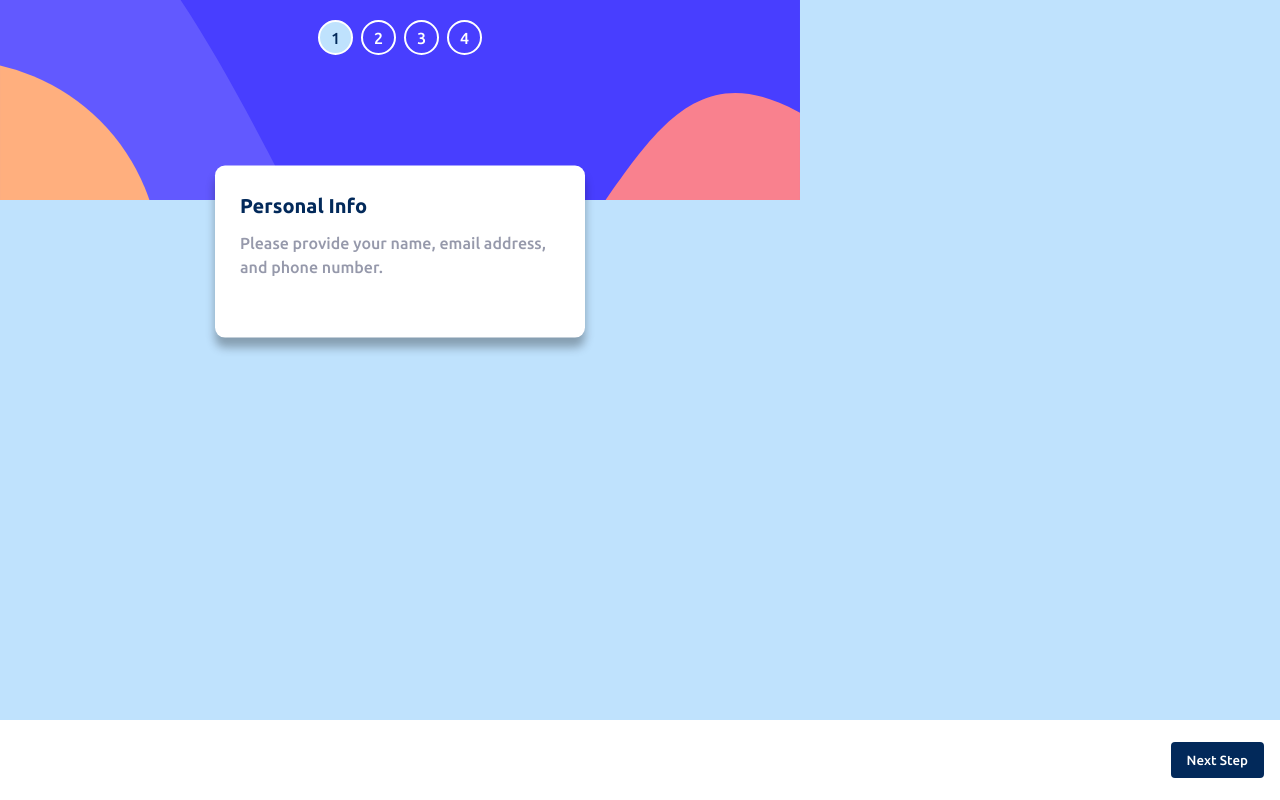
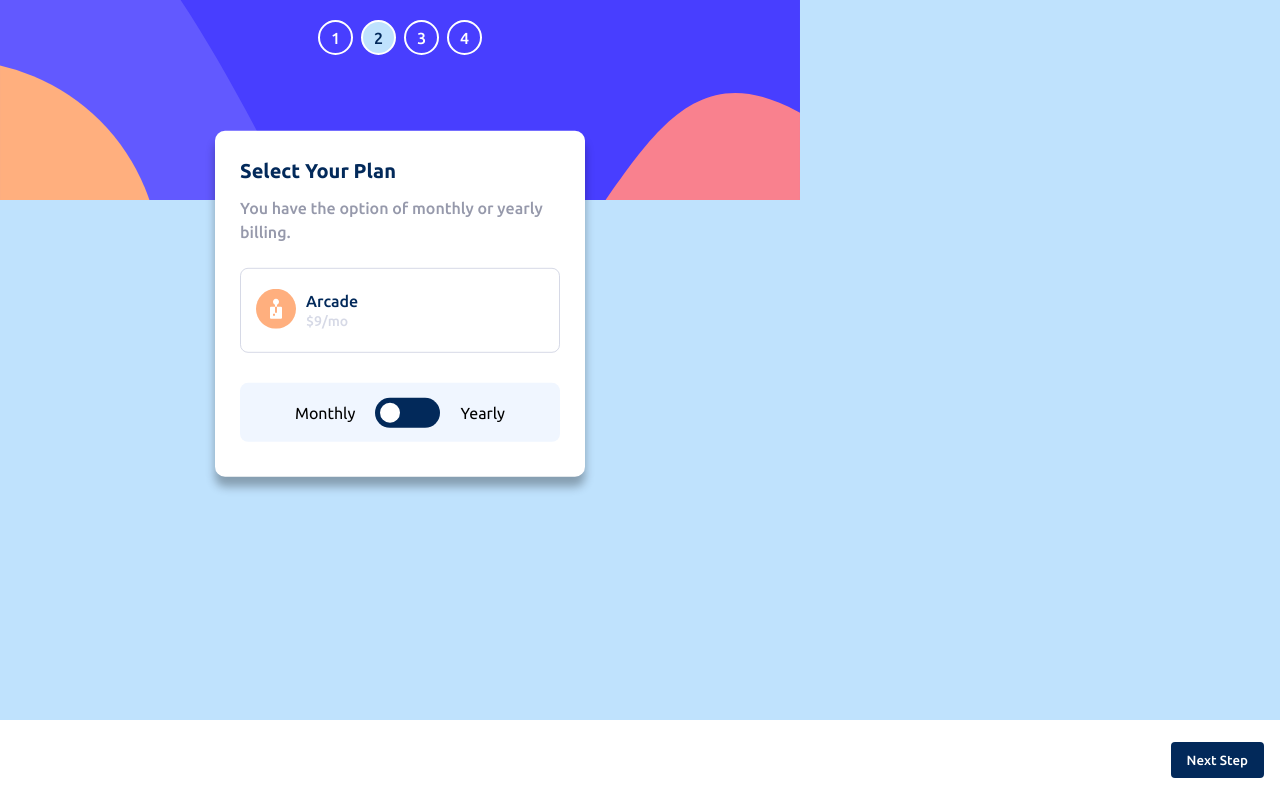
Before and after one commit to yanmoenaing118/frontend-mentor-challenges, a website: page multi-step-form-main/index.html in a window 1280 px wide. Drawn offline with Linux system fonts and the light colour scheme.

Commit message:
switcher

```diff
--- a/multi-step-form-main/index.html
+++ b/multi-step-form-main/index.html
@@ -1,19 +1,16 @@
 <!DOCTYPE html>
 <html lang="en">
+
 <head>
   <meta charset="UTF-8" />
   <meta name="viewport" content="width=device-width, initial-scale=1.0" />
   <!-- displays site properly based on user's device -->
 
-    <link
-      rel="icon"
-      type="image/png"
-      sizes="32x32"
-      href="./assets/images/favicon-32x32.png"
-    />
+  <link rel="icon" type="image/png" sizes="32x32" href="./assets/images/favicon-32x32.png" />
   <link rel="stylesheet" href="css/style.css" />
   <title>Frontend Mentor | Multi-step form</title>
 </head>
+
 <body>
   <div class="container">
     <div class="sidebar">
@@ -40,6 +37,7 @@
           </header>
 
           <div class="content-body hide">
+            <form>
               <div class="form-group">
                 <label for="name" class="form-label">Name</label>
                 <input type="text" id="name" class="form-input" placeholder="e.g Stephen King">
@@ -54,10 +52,30 @@
                 <label for="phone" class="form-label">Phone Number</label>
                 <input type="text" id="phone" class="form-input" placeholder="e.g. +1 234 567 890">
               </div>
+            </form>
           </div>
 
           <div class="content-body">
-
+            <div class="plans">
+              <div class="plan">
+                <div class="plan-icon">
+                  <img src="assets/images/icon-arcade.svg" alt="arcade">
+                </div>
+                <div class="plan-content">
+                  <div class="plan-title">Arcade</div>
+                  <div class="plan-subscription">$9/mo</div>
+                </div>
+              </div>
+            </div>
+            <div class="subscription-selector">
+              <span>Monthly</span>
+              <div class="switcher">
+                <input type="checkbox" name="switch" id="switch">
+                <label for="switch" class="ball">
+                </label>
+              </div>
+              <span>Yearly</span>
+            </div>
           </div>
         </div>
         <div class="content-mobile__footer">
@@ -68,4 +86,5 @@
   </div>
   <script src="js/app.js"></script>
 </body>
+
 </html>
--- a/multi-step-form-main/js/app.js
+++ b/multi-step-form-main/js/app.js
@@ -1,3 +1,7 @@
+const step = {
+    current: 1
+}
+
 /** Content Card Mobile Header Component start */
 function setUpContentCardMobileHeader() {
   const steps = [
@@ -24,7 +28,7 @@ function setUpContentCardMobileHeader() {
   const contentCardMobileHeaderDesc =
     contentCardMobileHeader.querySelector("p");
   const publicAPI = {
-    activeStep: 0,
+    activeStep: step.current,
     setActiveStep(index) {
       this.activeStep = index;
       this.render();
@@ -45,7 +49,7 @@ contentCardMobile.render();
 function setUpMobileSteps() {
   const mobileSteps = document.querySelectorAll(".steps-mobile ul li");
   const publicAPI = {
-    activeStep: 0,
+    activeStep: step.current,
     setActiveStep(index) {
       this.activeStep = index;
       this.render();
--- a/multi-step-form-main/scss/_components.scss
+++ b/multi-step-form-main/scss/_components.scss
@@ -59,3 +59,91 @@
         font-size: $btn-lg;
     }
 }
+
+.plan {
+    font-weight: 500;
+    font-family: $ff-ubuntu;
+    padding: 2rem 1.5rem;
+    display: flex;
+    align-items: center;
+    border-radius: 8px;
+    border: 1px solid $light-gray;
+    background-color: $white;
+
+    &.active {
+        border-color: $purpulish-blue;
+        background-color: $alabaster;
+    }
+
+    &:hover,
+    &:active,
+    &:focus {
+        border-color: $purpulish-blue;
+        background-color: $alabaster;
+    }
+
+    &-icon {
+        flex-basis: 50px;
+    }
+
+    &-content {
+        flex: 1;
+        line-height: 1.3;
+    }
+
+    &-title {
+        font-size: 1.6rem;
+        color: $marine-blue;
+    }
+
+    &-subscription {
+        color: $light-gray;
+        font-size: 1.4rem;
+    }
+}
+
+
+.subscription-selector {
+    margin-top: 3rem;
+    @include flex-center;
+    gap: 2rem;
+    background-color: $magnolia;
+    padding: 1.45rem 0;
+    border-radius: 8px;
+
+    .switcher {
+        label {
+            display: block;
+            width: 65px;
+            border-radius: 30px;
+            height: 30px;
+            background-color: $marine-blue;
+            position: relative;
+            @include flex-center;
+            justify-content: space-between;
+            padding-left: 5px;
+
+            &::after {
+                content: "";
+                position: absolute;
+                width: 20px;
+                height: 20px;
+                border-radius: 50%;
+                background-color: $white;
+                transition: transform .3s ease;
+            }
+
+        }
+
+        input {
+            display: none;
+
+            &:checked+label {
+                &::after {
+                    transform: translateX(34px);
+                }
+            }
+        }
+
+    }
+}
```
Also changed, not shown: multi-step-form-main/css/style.css, 1 other file. Lines whose indentation alone changed are shown as unchanged.
